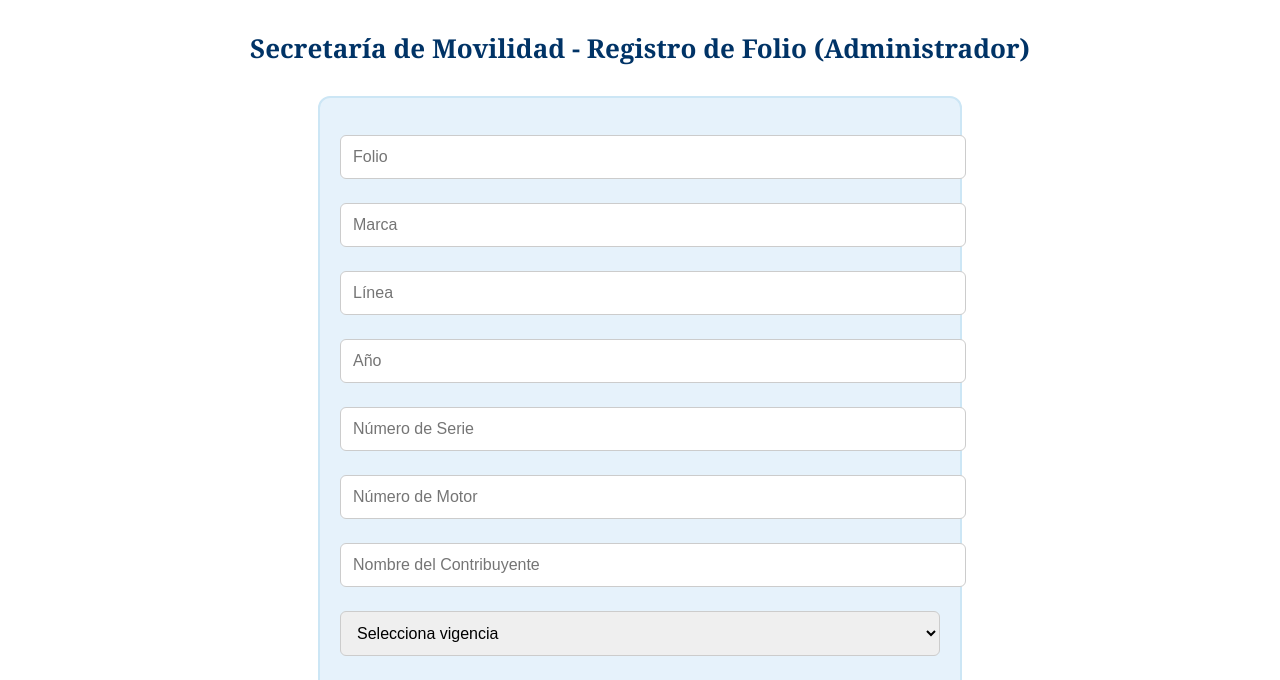
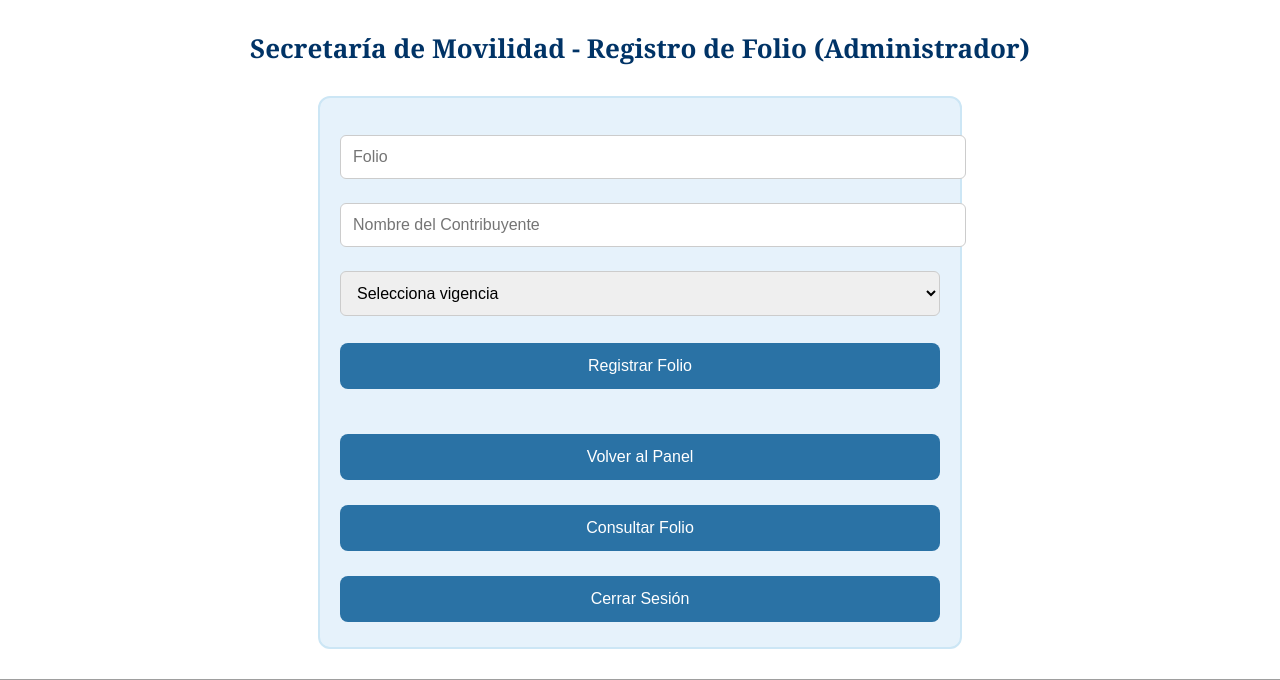
Before and after one commit to Gsr1989/Guerrero2025, a Flask app: page /registro_admin in a window 1280 px wide. Shown: the part 960-1640 px from the top of the page. Run offline with Flask 3, Linux system fonts and the light colour scheme; the visitor is signed in with stand-in values (Sample User, id 1); grey boxes are pictures that could not be loaded.

Commit message:
Update registro_admin.html

```diff
--- a/templates/registro_admin.html
+++ b/templates/registro_admin.html
@@ -112,20 +112,13 @@
 
 <form method="POST" class="formulario">
     <input type="text" name="folio" placeholder="Folio" required>
-    <input type="text" name="marca" placeholder="Marca" required>
-    <input type="text" name="linea" placeholder="Línea" required>
-    <input type="number" name="anio" placeholder="Año" required>
-    <input type="text" name="serie" placeholder="Número de Serie" required>
-    <input type="text" name="motor" placeholder="Número de Motor" required>
     <input type="text" name="contribuyente" placeholder="Nombre del Contribuyente" required>
-
     <select name="vigencia" required>
         <option value="">Selecciona vigencia</option>
         <option value="30">30 días</option>
         <option value="60">60 días</option>
         <option value="90">90 días</option>
     </select>
-
     <button type="submit" class="btn">Registrar Folio</button>
 
     <div class="acciones">
```
